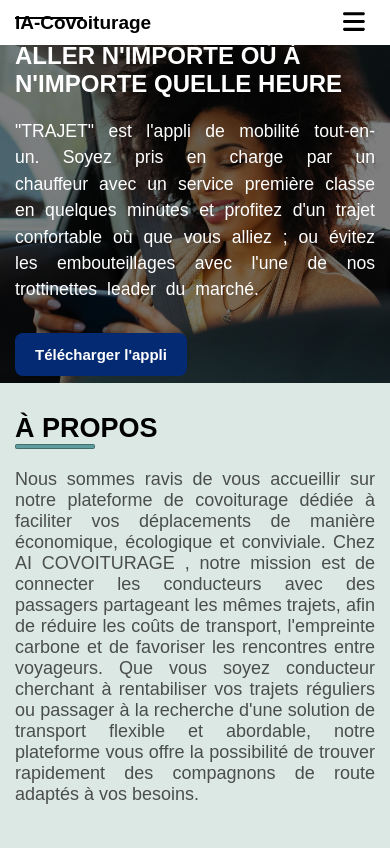
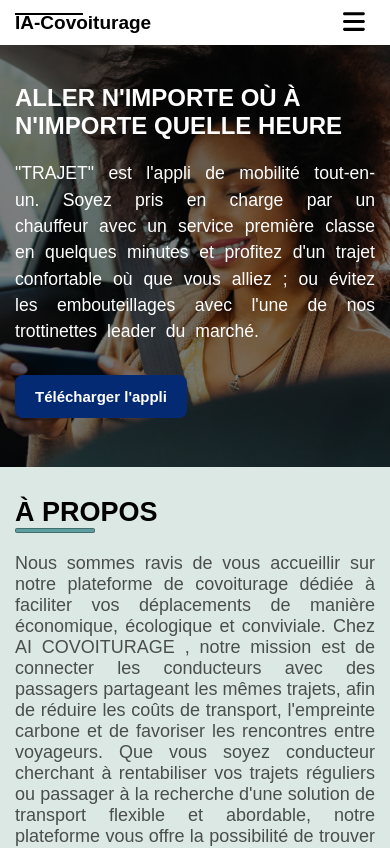
Before and after one commit to august-dev-pro/covoiturage-app, a React (Create React App) app: page / in a window 390 px wide. Shown: the top 848 px of the page. Built offline with nearby package versions, Linux system fonts and the light colour scheme.

Commit message:
responsive make

```diff
--- a/src/components/home/banner/banner.css
+++ b/src/components/home/banner/banner.css
@@ -94,8 +94,7 @@
  */
 @media (max-width: 767px) {
   .banner {
-    padding: 40px 0;
-    height: 40vh;
+    height: 50vh;
     display: flex;
     align-items: center;
     justify-content: center;
--- a/src/components/home/banner/banner.scss
+++ b/src/components/home/banner/banner.scss
@@ -105,8 +105,8 @@
 //xtra small divices
 @media (max-width: 767px) {
   .banner {
-    padding: 40px 0;
-    height: 40vh;
+    // padding: 40px 0;
+    height: 50vh;
     display: flex;
     align-items: center;
     justify-content: center;
--- a/src/components/layout/header/header.css
+++ b/src/components/layout/header/header.css
@@ -72,7 +72,7 @@
   width: max-content;
 }
 .logo-container .logo::after {
-  top: 5px;
+  top: 1px;
   position: absolute;
   transition: all 0.2s;
   content: "";
--- a/src/components/layout/header/header.scss
+++ b/src/components/layout/header/header.scss
@@ -92,7 +92,7 @@
     }
 
     .logo::after {
-        top: 5px;
+        top: 1px;
         position: absolute;
         transition: all 0.2s;
         content: "";
```
Also changed, not shown: 1 other file (tests, documents, lock files or other folders).
